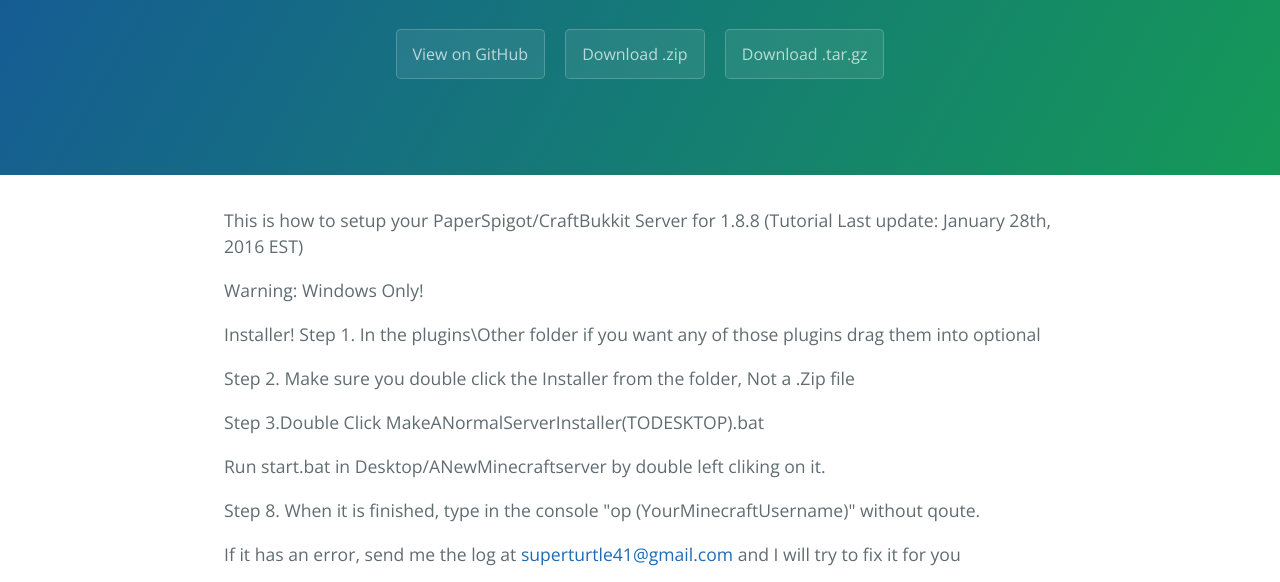
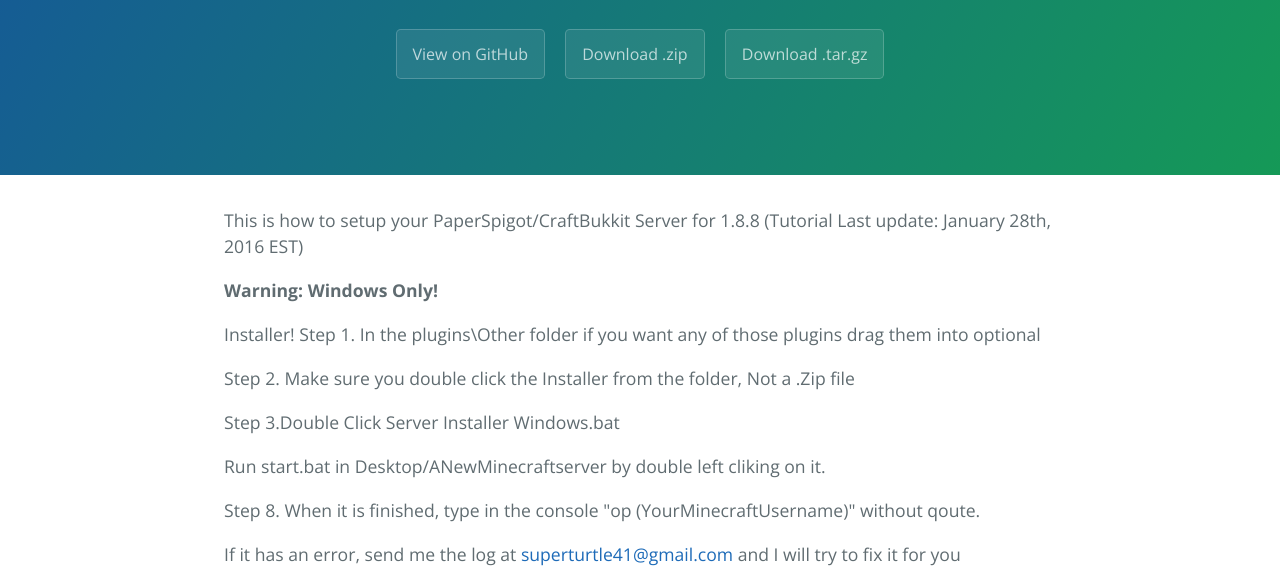
Before and after one commit to thebossmod/MakingAServer, a plain HTML site: page index.html in a window 1280 px wide. Shown: the part 208-790 px from the top of the page. Drawn offline with nearby package versions, Linux system fonts and the light colour scheme.

Commit message:
Create gh-pages branch via GitHub

```diff
--- a/index.html
+++ b/index.html
@@ -21,14 +21,14 @@
     <section class="main-content">
       <p>This is how to setup your PaperSpigot/CraftBukkit Server for 1.8.8 (Tutorial Last update: January 28th, 2016 EST)</p>
 
-<p>Warning: Windows Only!</p>
+<p><strong>Warning: Windows Only!</strong></p>
 
 <p>Installer!
 Step 1. In the plugins\Other folder if you want any of those plugins drag them into optional</p>
 
 <p>Step 2. Make sure you double click the Installer from the folder, Not a .Zip file</p>
 
-<p>Step 3.Double Click MakeANormalServerInstaller(TODESKTOP).bat</p>
+<p>Step 3.Double Click Server Installer Windows.bat</p>
 
 <p>Run start.bat in Desktop/ANewMinecraftserver by double left cliking on it.</p>
 
```
Also changed, not shown: params.json (+1 -1 lines).
